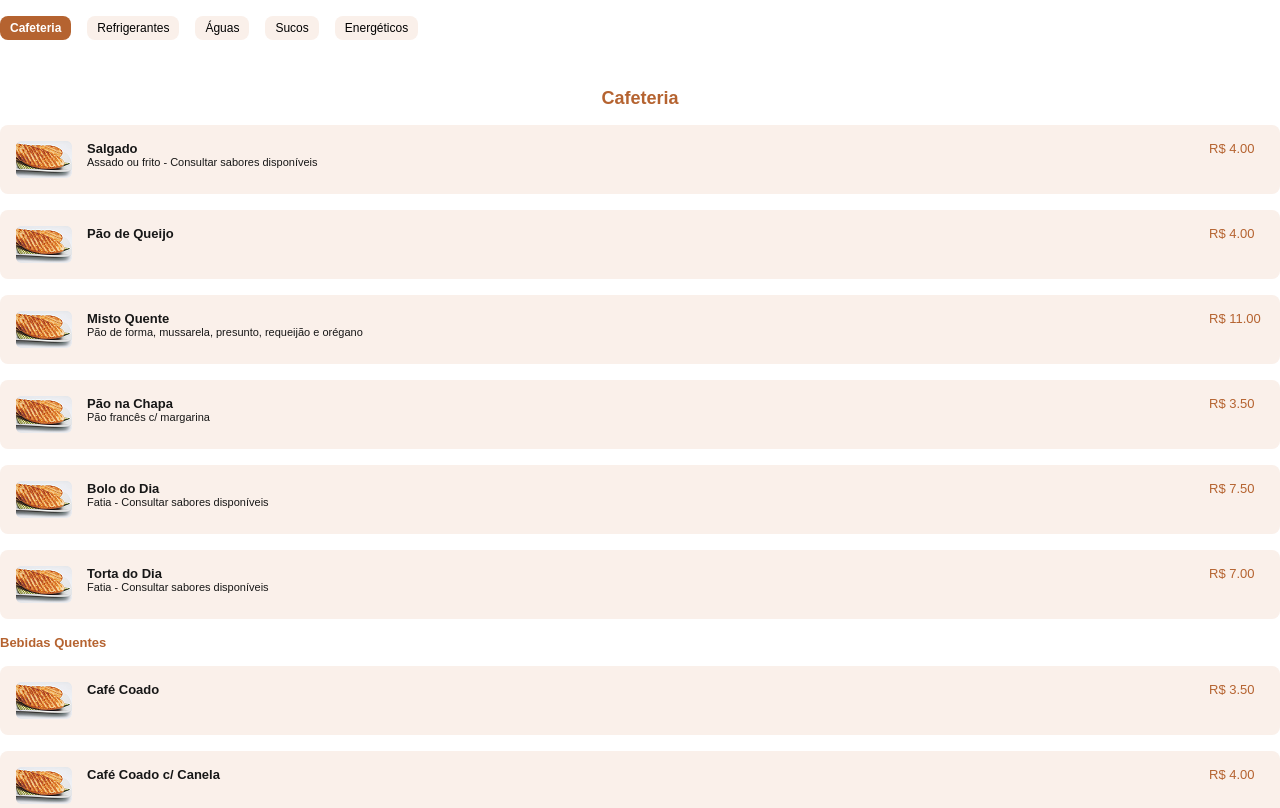
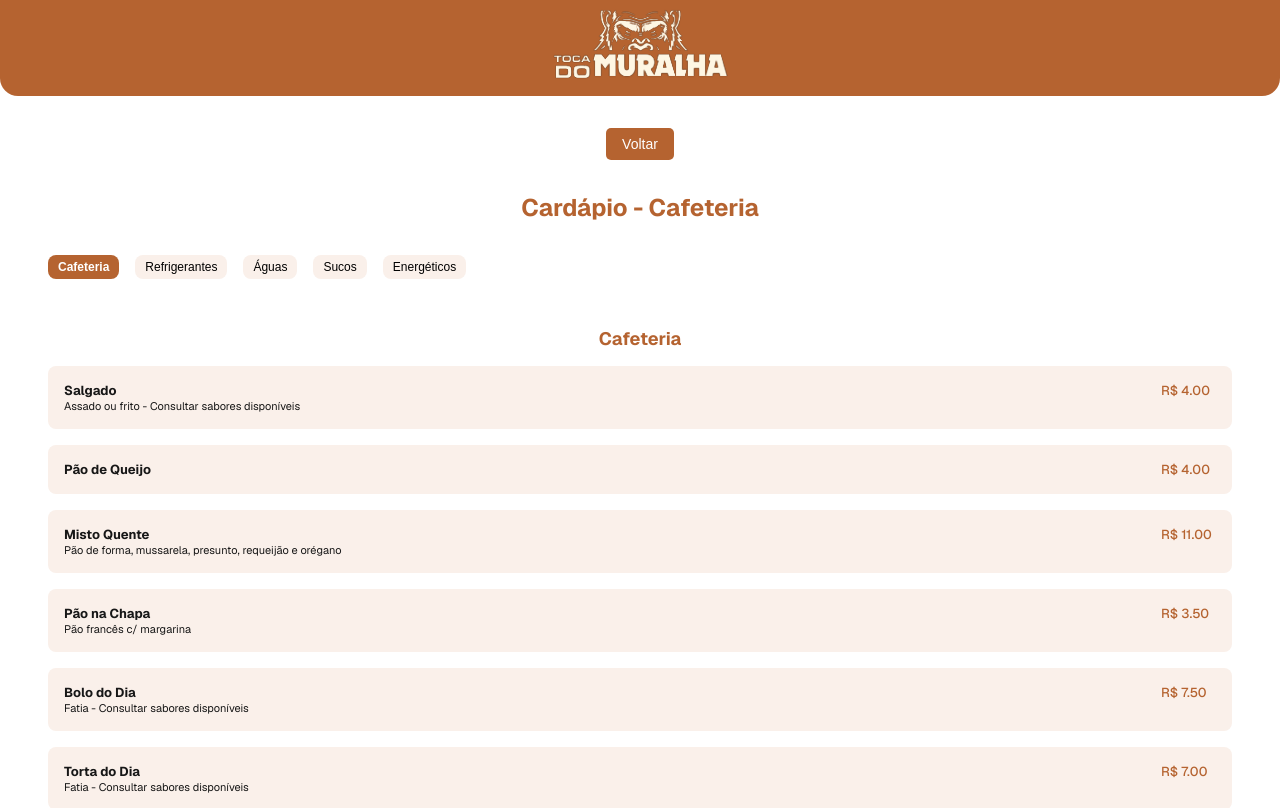
Before and after one commit to Isabelaponte/Toca, a Next.js app in the folder toca-do-muralha/: page /cardapio/cafeteria in a window 1280 px wide. Shown: the top 808 px of the page. Built offline with nearby package versions, Linux system fonts and the light colour scheme.

Commit message:
feat: finish groups

```diff
--- a/toca-do-muralha/src/app/cardapio/cafeteria/cafeteria.module.css
+++ /dev/null
@@ -1,37 +0,0 @@
-.chipSlider {
-    margin: 1rem 0;
-    display: flex;
-    gap: 1rem;
-    overflow-x: auto;
-    white-space: nowrap;
-    padding-bottom: 0.5rem;
-    scroll-behavior: smooth;
-}
-
-.chipSlider::-webkit-scrollbar {
-    height: 6px;
-}
-
-.chipSlider::-webkit-scrollbar-thumb {
-    background: var(--primary);
-    border-radius: 10px;
-}
-
-.groupTitle {
-    margin-top: 2.5rem;
-    font-size: 18px;
-    text-align: center;
-    color: var(--primary);
-}
-
-.groupSubtitle {
-    font-size: 12px;
-    text-align: center;
-    color: var(--text-secondary);
-}
-
-.subgroupTitle {
-    font-size: 13px;
-    color: var(--primary);
-    margin-top: 1rem;
-}
--- a/toca-do-muralha/src/app/cardapio/cafeteria/page.tsx
+++ b/toca-do-muralha/src/app/cardapio/cafeteria/page.tsx
@@ -1,10 +1,13 @@
 "use client";
+import Header from "@/components/header/header";
 import styles from "../cardapio.module.css";
 import Chip from "@/components/chip/chip";
 import ItemCard from "@/components/itemCard/itemCard";
 import { grupos } from "@/mock/grupos";
 import { produtos } from "@/mock/produtos";
 import { useState } from "react";
+import Button from "@/components/button/button";
+import { redirect } from "next/navigation";
 
 const gruposCafeteria = grupos.filter((grupo) =>
   grupo.categories.some((cat) => cat.id === "1411")
@@ -37,6 +40,19 @@ export default function Cafeteria() {
 
   return (
     <div>
+      <Header />
+      <main className={styles.page}>
+        <div className={styles.backButton} >
+          <Button
+            onClick={() => {
+              redirect("/");
+            }}
+          >
+            Voltar
+          </Button>
+          <h1 className={styles.title}>Cardápio - Cafeteria</h1>
+        </div>
+
         <section className={styles.chipSlider}>
           {gruposCafeteria.map((grupo) => (
             <Chip
@@ -82,6 +98,7 @@ export default function Cafeteria() {
               </div>
             ))}
         </section>
+      </main>
     </div>
   );
 }
--- a/toca-do-muralha/src/app/cardapio/cardapio.module.css
+++ b/toca-do-muralha/src/app/cardapio/cardapio.module.css
@@ -35,3 +35,21 @@
     color: var(--primary);
     margin-top: 1rem;
 }
+
+.page {
+    min-height: 100svh;
+    font-family: var(--font-geist-sans);
+    margin: 2rem 3rem;
+}
+
+.title {
+    font-size: 24px;
+    font-weight: bold;
+    text-align: center;
+    color: var(--primary);
+    margin: 2rem 0;
+}
+
+.backButton {
+    text-align: center;
+}
--- a/toca-do-muralha/src/components/itemCard/itemCard.tsx
+++ b/toca-do-muralha/src/components/itemCard/itemCard.tsx
@@ -7,7 +7,7 @@ export default function ItemCard({ name, image, description, price }: any) {
   return (
     <div className={styles.itemCard}>
       <div className={styles.itemInfo}>
-        <Image src={Pao} alt={name} className={styles.itemImage} />
+        {/* <Image src={Pao} alt={name} className={styles.itemImage} /> */}
         <div className={styles.itemContent}>
           <h3 className={styles.itemName}>{name}</h3>
           <p className={styles.itemDescription}>{description}</p>
--- a/toca-do-muralha/src/mock/grupos.ts
+++ b/toca-do-muralha/src/mock/grupos.ts
@@ -20,61 +20,6 @@ export const grupos: IGrupos[] = [
             {
                 id: "1411",
                 name: "Cafeteria",
-            },
-        ],
-        complementos: []
-    },
-    {
-        id: "1",
-        name: "Refrigerantes",
-        categories: [
-            {
-                id: "1411",
-                name: "Cafeteria",
-            },
-            {
-                id: "1412",
-                name: "Bar",
-            }
-        ],
-        complementos: []
-    },
-    {
-        id: "6",
-        name: "Águas",
-        categories: [
-            {
-                id: "1411",
-                name: "Cafeteria",
-            },
-            {
-                id: "1412",
-                name: "Bar",
-            }
-        ],
-        complementos: []
-    },
-    {
-        id: "3",
-        name: "Sucos",
-        categories: [
-            {
-                id: "1411",
-                name: "Cafeteria",
-            },
-            {
-                id: "1412",
-                name: "Bar",
-            }
-        ],
-        subgrupos: [
-            {
-                id: "32",
-                name: "Natural (Fruta)",
-            },
-            {
-                id: "31",
-                name: "Garrafa",
             },
         ],
         complementos: []
@@ -217,7 +162,6 @@ export const grupos: IGrupos[] = [
         ],
         complementos: []
     },
-
     {
         id: "4",
         name: "Drinks",
@@ -260,21 +204,6 @@ export const grupos: IGrupos[] = [
         complementos: []
     },
     {
-        id: "5",
-        name: "Energéticos",
-        categories: [
-            {
-                id: "1411",
-                name: "Cafeteria",
-            },
-            {
-                id: "1412",
-                name: "Bar",
-            }
-        ],
-        complementos: []
-    },
-    {
         id: "15",
         name: "Doses",
         subgrupos: [
@@ -298,5 +227,75 @@ export const grupos: IGrupos[] = [
             }
         ],
         complementos: [],
-    }
+    },
+    {
+        id: "1",
+        name: "Refrigerantes",
+        categories: [
+            {
+                id: "1411",
+                name: "Cafeteria",
+            },
+            {
+                id: "1412",
+                name: "Bar",
+            }
+        ],
+        complementos: []
+    },
+    {
+        id: "6",
+        name: "Águas",
+        categories: [
+            {
+                id: "1411",
+                name: "Cafeteria",
+            },
+            {
+                id: "1412",
+                name: "Bar",
+            }
+        ],
+        complementos: []
+    },
+    {
+        id: "3",
+        name: "Sucos",
+        categories: [
+            {
+                id: "1411",
+                name: "Cafeteria",
+            },
+            {
+                id: "1412",
+                name: "Bar",
+            }
+        ],
+        subgrupos: [
+            {
+                id: "32",
+                name: "Natural (Fruta)",
+            },
+            {
+                id: "31",
+                name: "Garrafa",
+            },
+        ],
+        complementos: []
+    },
+    {
+        id: "5",
+        name: "Energéticos",
+        categories: [
+            {
+                id: "1411",
+                name: "Cafeteria",
+            },
+            {
+                id: "1412",
+                name: "Bar",
+            }
+        ],
+        complementos: []
+    },
 ];
```
Also changed, not shown: toca-do-muralha/src/app/cardapio/bar/page.tsx (+16 -0 lines). Lines whose indentation alone changed are shown as unchanged.
